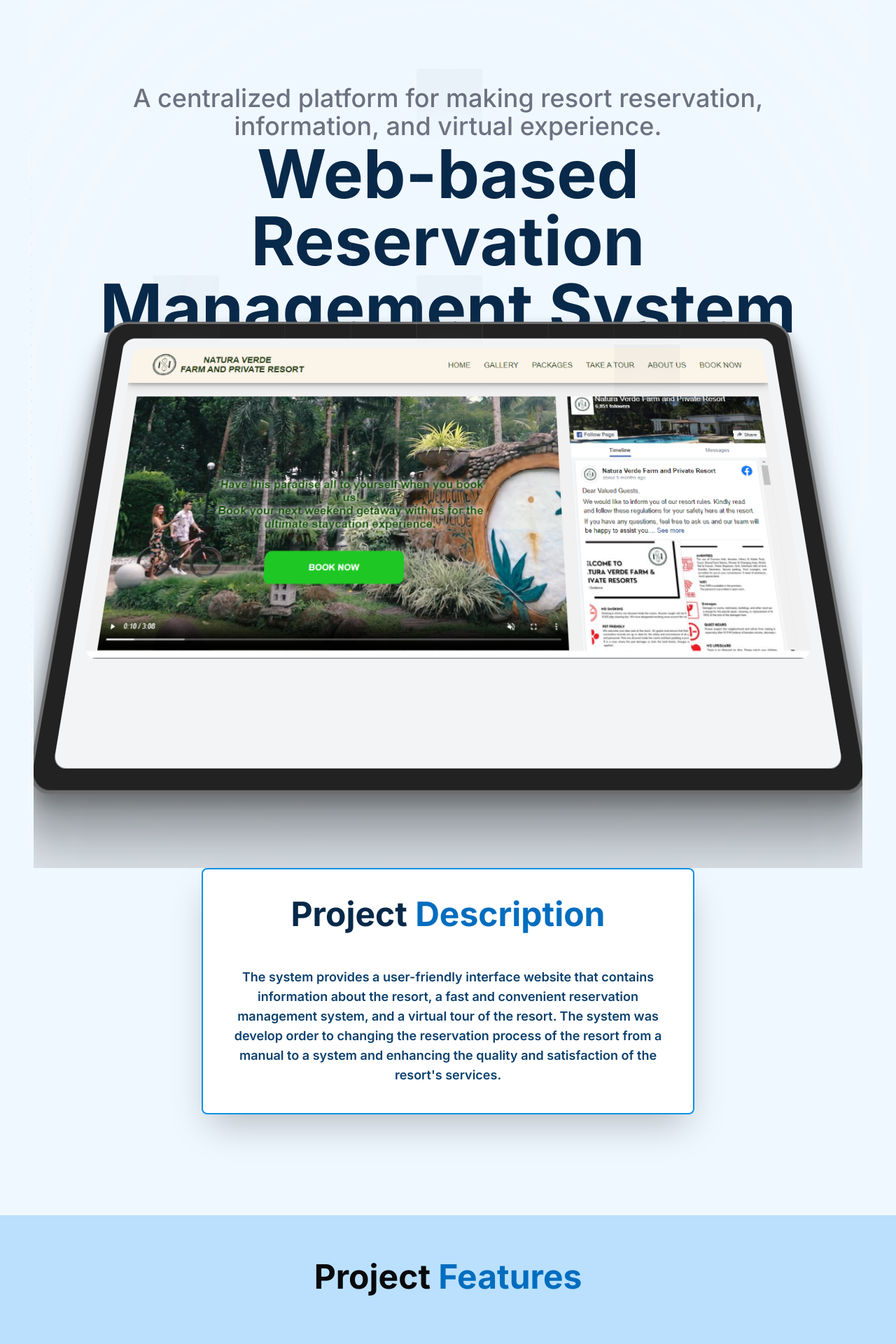
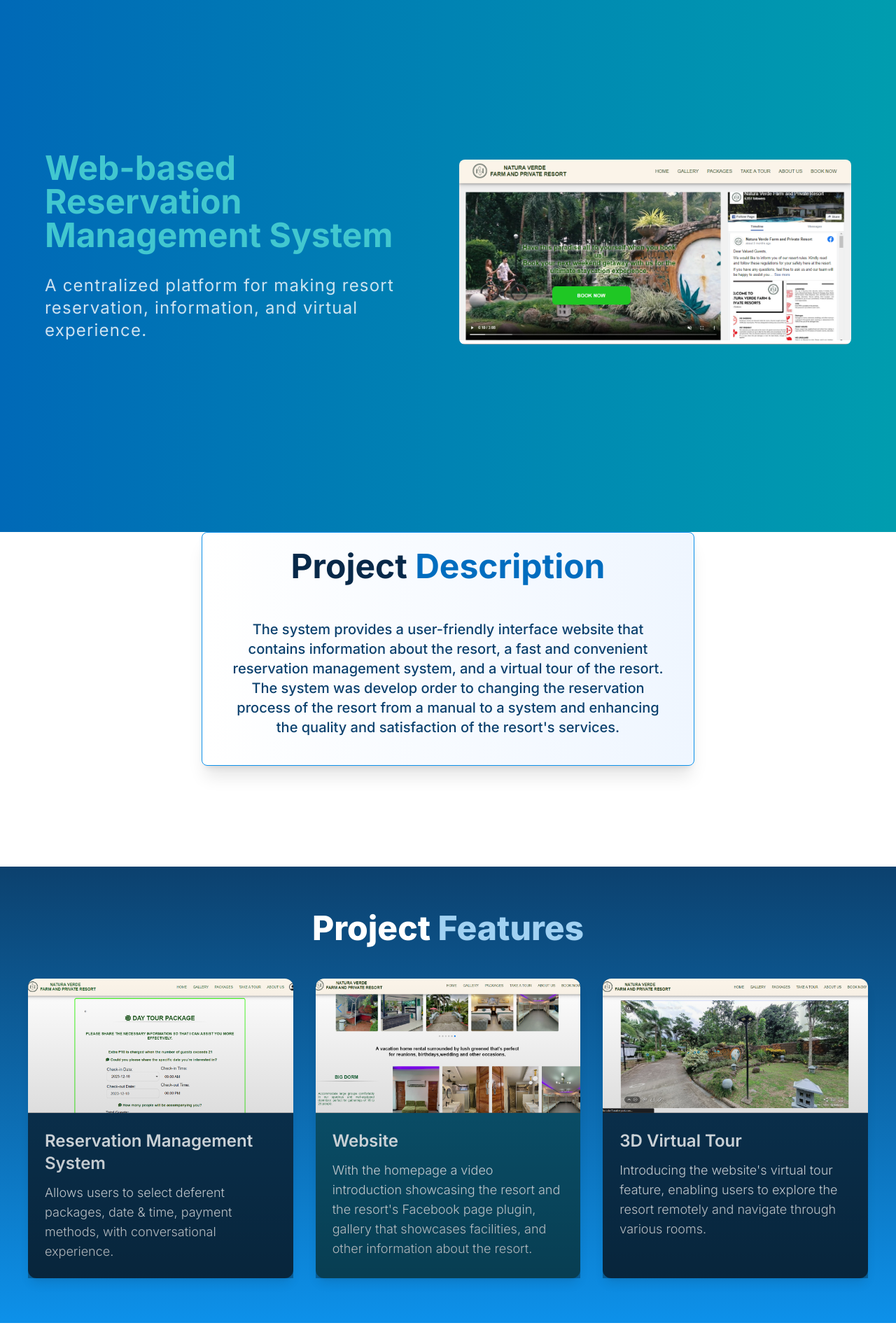
Before and after one commit to johnreyluntayao/my-portfolio, a Next.js app: page /projects/1 in a window 1280 px wide. Shown: the part 40-1960 px from the top of the page at 70% size. Built offline with nearby package versions, Linux system fonts and the light colour scheme.

Commit message:
chnage the design and fixed issues in project hero section

```diff
--- a/app/projects/[projectid]/page.tsx
+++ b/app/projects/[projectid]/page.tsx
@@ -17,25 +17,24 @@ const page = ({params} : {
 
 
   return (
-    <main className='bg-science-blue-50'>
-    <div className=" bg-science-blue-50 flex justify-center items-center flex-col overflow-hidden mx-auto sm:px-10 px-5">
+    <main className=''>
+      <FloatingNav navItems={navItems}/>
+      <ProjectHero id={id}/>
+    <div className=" flex justify-center items-center flex-col overflow-hidden mx-auto sm:px-10 px-5">
       <div className="max-w-7xl w-full">
-        <FloatingNav navItems={navItems}/>
-        <ProjectHero id={id}/>
         <ProjectAbout id={id}/>
       </div>
     </div>
-
-    <div className='bg-science-blue-50'>
+    <div className=''>
       <ProjectFeatures id={id}/>
     </div>
 
-    <div className=" bg-science-blue-50 flex justify-center items-center flex-col overflow-hidden mx-auto sm:px-10 px-5">
+    <div className=" flex justify-center items-center flex-col overflow-hidden mx-auto sm:px-10 px-5">
       <div className="max-w-7xl w-full">
         <ProjectContribution id={id}/>
     </div>
 
-      <Footer />
+
   </div>
 
   </main>
--- a/components/Footer.tsx
+++ b/components/Footer.tsx
@@ -5,7 +5,7 @@ import { socialMedia } from '@/data'
 
 const Footer = () => {
   return (
-    <footer className='w-full pt-20 pb-10 bg-science-blue-50' id="contact">
+    <footer className='w-full pt-32 pb-10' id="contact">
         <div className='w-full absolute left-0 bottom-0 min-h-96'>
             <img
                 src="/footer-grid.svg"
--- a/components/ProjectAbout.tsx
+++ b/components/ProjectAbout.tsx
@@ -1,50 +1,29 @@
+import React from 'react';
+import { detailedProjects } from '@/data';
 
-import React from 'react'
-import { detailedProjects } from '@/data'
-
-
-const ProjectAbout = ({id}: {id: number}) => {
-
-    const project = detailedProjects.find((p) => p.id === id)
+const ProjectAbout = ({ id }: { id: number }) => {
+  const project = detailedProjects.find((p) => p.id === id);
 
   return (
-
-    <div className='flex justify-center items-center pb-36' id="project-about">
-
-        <div className='w-full lg:w-[55vw] md:w-[65vw]'>
+    <div className="flex justify-center items-center pb-36" id="project-about">
+      <div className="w-full lg:w-[55vw] md:w-[65vw]">
         {project ? (
-
-
-
-
-                    // <GradientCard
-                    //     key={project.id}
-                    //     description={project.desc}
-                    // />
-
-
-                // <Button key={project.id} duration={Math.floor(Math.random() * 10000)} className='grid border-science-blue-500 border-2 bg-white text-science-blue-950'>
-                     <div className='grid relative border-science-blue-500 border-2 bg-white text-science-blue-950 rounded-lg shadow-2xl'>
-                     <h1 className='heading pt-3 md:pt-5 lg:pt-10 text-science-blue-950'>
-                         Project {' '}
-                         <span className='text-science-blue-600'>Description</span>
+          <div className="relative bg-gradient-to-r from-white to-blue-50 border border-science-blue-500 rounded-lg shadow-xl transition hover:shadow-2xl">
+            <h1 className="heading pt-6 text-center text-3xl md:text-4xl lg:text-5xl text-science-blue-950 font-bold">
+              Project <span className="text-science-blue-600">Description</span>
             </h1>
-                     <div className='flex items-center p-3 py-6 md:p-5 lg:p-10'>
-                         <div className=''>
-                             <p className='text-center text-science-blue-900 mt-3 font-semibold text-sm md:text-base lg:text-lg'>{project.desc}</p>
-                         </div>
-
+            <div className="flex justify-center p-5 lg:p-10">
+              <p className="text-center text-science-blue-900 mt-3 font-medium text-base md:text-lg lg:text-xl">
+                {project.desc}
+              </p>
             </div>
           </div>
-                // </Button>
         ) : (
           <h1>not found</h1>
-            )
-
-            }
+        )}
       </div>
     </div>
-  )
-}
+  );
+};
 
-export default ProjectAbout
+export default ProjectAbout;
--- a/components/ProjectFeatures.tsx
+++ b/components/ProjectFeatures.tsx
@@ -5,39 +5,38 @@ const ProjectFeatures = ({ id }: { id: number }) => {
   const projectDetail = detailedProjects.find((p) => p.id === id);
 
   return (
-    <div
-      className='!max-w-full bg-science-blue-200 grid justify-center items-center pb-10 mb-36'
-      id='project-features'
-    >
-      <h1 className='heading p-10 md:pt-10 lg:pt-16'>
-        Project <span className='text-science-blue-600'>Features</span>
+    <div className="bg-gradient-to-b from-[#0c416e] to-[#0d91ea] flex flex-col items-center py-16 mb-36" id="project-features">
+      <h1 className="text-5xl font-extrabold text-white mb-12">
+        Project <span className="text-[#a1d1f2]">Features</span>
       </h1>
 
       {projectDetail ? (
-        <div className='grid justify-center text-center md:grid-cols-2 lg:grid-cols-3 gap-10 pt-3 md:pt-5 lg:pt-10 max-w-7xl w-full sm:px-10 px-5 mb-5'>
+        <div className="grid grid-cols-1 md:grid-cols-2 lg:grid-cols-3 gap-8 max-w-7xl w-full px-6 sm:px-10">
           {projectDetail.features?.map((feat, idx) => (
             <div
               key={idx}
-              className={`${
-                idx % 2 === 0 ? 'bg-science-blue-800' : 'bg-science-blue-500'
-              } pb-8 rounded-lg flex flex-col`}
+              className="relative bg-white/90 shadow-lg rounded-xl transition-transform transform hover:scale-105 hover:shadow-2xl backdrop-blur-md"
+              style={{
+                backgroundColor: idx % 2 === 0 ? '#0b3555' : '#0b5875',
+                color: '#f1f9ff',
+              }}
             >
               <img
                 src={feat.img}
                 alt={feat.title}
-                className='flex justify-center items-center rounded-t-lg w-full h-52'
+                className="w-full h-48 object-cover rounded-t-xl"
               />
-              <h1 className='px-8 py-5 font-bold lg:text-2xl md:text-xl text-lg text-gray-200'>
-                {feat.title}
-              </h1>
-              <p className='text-gray-200 lg:text-xl lg:font-normal font-light text-sm px-10'>
-                {feat.desc}
-              </p>
+              <div className="p-6">
+                <h2 className="text-xl lg:text-2xl font-semibold mb-3">{feat.title}</h2>
+                <p className="text-sm lg:text-lg font-light leading-relaxed">{feat.desc}</p>
+              </div>
+              {/* Optional: Gradient overlay to enhance readability over images */}
+              <div className="absolute inset-0 bg-gradient-to-t from-black opacity-30 rounded-t-xl pointer-events-none"></div>
             </div>
           ))}
         </div>
       ) : (
-        <div>Not found</div>
+        <div className="text-center text-gray-300">Not found</div>
       )}
     </div>
   );
--- a/components/ProjectHero.tsx
+++ b/components/ProjectHero.tsx
@@ -1,70 +1,62 @@
 import React from 'react'
 import { projects } from '@/data'
-import { ContainerScroll } from './ui/ContainerScrollAnimation'
+
 
 const ProjectHero = ({id}: {id: number}) => {
     const project = projects.find((p) => p.id === id)
 
   return (
-    <div className='bg-science-blue-50' id='project-hero'>
-        <div className="h-full w-full dark:bg-black dark:bg-dot-white/[0.2] bg-dot-science-blue-500/[0.6] relative flex items-center justify-center">
-            <div className="absolute pointer-events-none inset-0 flex items-center justify-center dark:bg-black bg-science-blue-50 [mask-image:radial-gradient(ellipse_at_center,transparent_20%,black)]"></div>
-            <div>
+    <div className='bg-gradient-to-r from-[#0069b7] to-[#009daf] flex justify-center items-center py-32 mx-auto sm:px-10 px-5 h-screen' id='project-hero'>
+        {/* <div className="h-full w-full dark:bg-black dark:bg-dot-white/[0.2] bg-dot-science-blue-500/[0.6] relative flex items-center justify-center">
+            <div className="absolute pointer-events-none inset-0 flex items-center justify-center dark:bg-black [mask-image:radial-gradient(ellipse_at_center,transparent_20%,black)]"></div> */}
 
-
-
-
-            </div>
             {project ? (
 
-<div className="flex flex-col bg-science-blue-50 overflow-hidden">
-<ContainerScroll
-  titleComponent={
-    <>
+                 <div className="grid grid-cols-1 lg:grid-cols-2 gap-8 max-w-6xl justify-center items-center">
+                   <div className=''>
+                        <h1 className='text-center font-bold text-[#42c7cf] lg:text-start text-[40px] md:text-4xl lg:text-5xl mb-8'>
 
-      <h1 className="text-4xl font-medium text-gray-500 dark:text-white">
-        {project.des} <br />
-        <span className=" text-science-blue-950 text-[6rem] font-bold mt-1 leading-none">
                              {project.title}
-        </span>
                              </h1>
+                         <p className='text-center lg:text-start text-white/80 md:tracking-wider mb-4 text-sm md:text-lg lg:text-2xl'>
+                             {project.des}
+                         </p>
+                   </div>
 
-
-    </>
-  }
->
+                     <div className=''>
                          <img
                          src={project.img}
-    alt="hero"
-    className="mx-auto w-fit h-fit rounded-2xl object-cover object-left-top"
-    draggable={false}
+                         alt={project.title}
+                         className='rounded-lg w-full h-full'
                          />
-</ContainerScroll>
+                     </div>
                  </div>
 
 
+//                 <div className="flex flex-col bg-science-blue-50 overflow-hidden">
+// <ContainerScroll
+//   titleComponent={
+//     <>
+
+//       <h1 className="text-4xl font-medium text-gray-500 dark:text-white">
+//         {project.des} <br />
+//         <span className=" text-science-blue-950 text-[6rem] font-bold mt-1 leading-none">
+//           {project.title}
+//         </span>
+//       </h1>
 
 
-
-                // <div className='relative lg:grid lg:grid-cols-2 md:grid md:grid-cols-1 grid grid-cols-1 gap-16 py-8 px-4 lg:gap-24 sm:py-16 lg:px-24'>
-                //     <div className='flex flex-col mx-4'>
-                //         <TextGenerateEffect
-                //             className='text-center lg:text-start text-[40px] md:text-4xl lg:text-5xl'
-                //             words={project.title}
-                //         />
-                //         <p className='text-center lg:text-start text-science-blue-950 md:tracking-wider mb-4 text-sm md:text-lg lg:text-2xl'>
-                //             {project.des}
-                //         </p>
-                //     </div>
-
-                //     <div className='relative flex items-center justify-center sm:w-[500px] w-[80vw] overflow-hidden sm:h-[40vh] h-[30vh] mb-10 rounded-2xl shadow-[16px_16px_0px_0px_#0d91ea]'>
-                //         <img
-                //         src={project.img}
-                //         alt={project.title}
-                //         />
-                //     </div>
+//     </>
+//   }
+// >
+//   <img
+//     src={project.img}
+//     alt="hero"
+//     className="mx-auto w-fit h-fit rounded-2xl object-cover object-left-top"
+//     draggable={false}
+//   />
+// </ContainerScroll>
 // </div>
-
 
             ) : (
                 <h1>Not Found</h1>
@@ -73,7 +65,7 @@ const ProjectHero = ({id}: {id: number}) => {
             }
 
 
-        </div>
+        {/* </div> */}
     </div>
   )
 }
--- a/components/Projects.tsx
+++ b/components/Projects.tsx
@@ -7,7 +7,7 @@ import { FaLocationArrow } from 'react-icons/fa'
 const Projects = () => {
   return (
     <div className='pt-24 ' id="projects">
-        <h1 className='heading'>
+        <h1 className='heading text-science-blue-950'>
             Some of my {' '}
             <span className='text-science-blue-600'>Projects</span>
         </h1>
--- a/components/TechnicalSkills.tsx
+++ b/components/TechnicalSkills.tsx
@@ -7,7 +7,7 @@ const TechnicalSkills = () => {
       <div className="flex flex-wrap items-center justify-center gap-4 sm:gap-6 md:gap-8 lg:gap-12 p-4">
         {companies.map((company) => (
           <React.Fragment key={company.id}>
-            <div className="flex items-center gap-2 sm:gap-3 bg-white/20 rounded-full p-2 sm:p-3 shadow-md hover:bg-white/30 transition duration-300">
+            <div className="flex items-center gap-2 sm:gap-3 bg-white/20 rounded-lg p-2 sm:p-3 shadow-md hover:bg-white/30 transition duration-300">
               <img
                 src={company.img}
                 alt={company.name}
```
Lines whose indentation alone changed are shown as unchanged.
